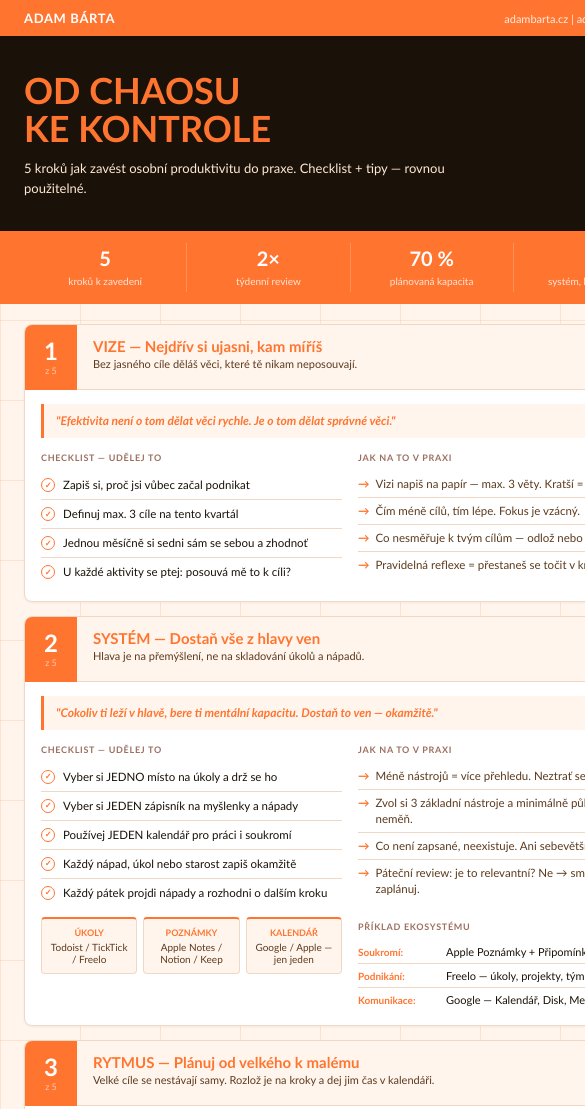
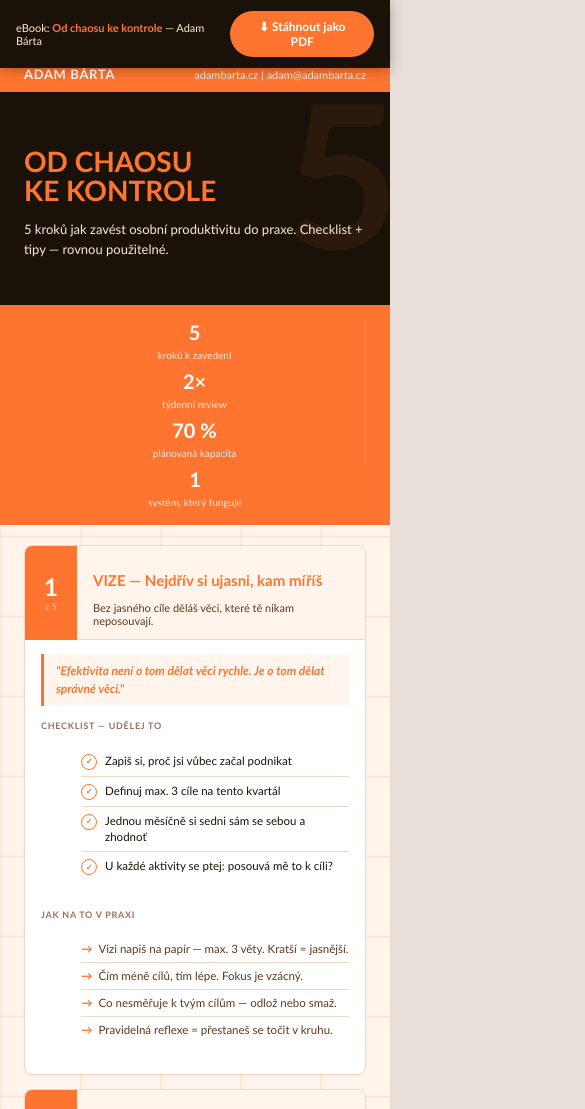
Before and after one commit to adambartacz/ebook-produktivita, a plain HTML site: page index.html in a window 390 px wide. Shown: the top 1109 px of the page, 585 px wide, since content can reach past the window. Drawn offline with Linux system fonts and the light colour scheme.

Commit message:
Add files via upload

```diff
--- a/index.html
+++ b/index.html
@@ -5,9 +5,56 @@
 <meta name="viewport" content="width=device-width, initial-scale=1.0">
 <title>Od chaosu ke kontrole — Adam Bárta</title>
 <style>
+/* ===== PRINT BUTTON BAR ===== */
+.print-bar {
+  position: fixed;
+  top: 0; left: 0; right: 0;
+  background: #1a1208;
+  padding: 12px 24px;
+  display: flex;
+  align-items: center;
+  justify-content: space-between;
+  z-index: 9999;
+  box-shadow: 0 2px 12px rgba(0,0,0,0.3);
+}
+.print-bar p { color: #ffe8d4; font-size: 13px; font-family: 'Trebuchet MS', sans-serif; }
+.print-bar p span { color: #ff7530; font-weight: 700; }
+.print-btn {
+  background: #ff7530;
+  color: white;
+  border: none;
+  padding: 10px 24px;
+  border-radius: 100px;
+  font-size: 14px;
+  font-weight: 700;
+  font-family: 'Trebuchet MS', sans-serif;
+  cursor: pointer;
+  display: flex;
+  align-items: center;
+  gap: 8px;
+  transition: background 0.2s;
+}
+.print-btn:hover { background: #e55a18; }
+
+/* ===== DOCUMENT WRAPPER ===== */
+body {
+  margin: 0;
+  padding: 60px 0 40px;
+  background: #e8e0d8;
+  font-family: 'Trebuchet MS', 'Helvetica Neue', Arial, sans-serif;
+  box-sizing: border-box;
+}
+
+.doc-wrapper {
+  max-width: 700px;
+  width: 100%;
+  margin: 0 auto;
+  box-shadow: 0 4px 40px rgba(0,0,0,0.2);
+}
+
+/* ===== INFOGRAFIKA ===== */
 :root {
   --orange: #ff7530;
-  --orange-dark: #e55a18;
   --orange-light: #ffe8d4;
   --orange-pale: #fff5ed;
   --dark: #1a1208;
@@ -17,18 +64,13 @@
   --white: #ffffff;
 }
 
-* { margin: 0; padding: 0; box-sizing: border-box; }
-
-body {
-  font-family: 'Trebuchet MS', 'Helvetica Neue', Arial, sans-serif;
+.doc {
   background-color: var(--orange-pale);
   background-image:
     linear-gradient(rgba(255,169,113,0.25) 1px, transparent 1px),
     linear-gradient(90deg, rgba(255,169,113,0.25) 1px, transparent 1px);
   background-size: 80px 80px;
   color: var(--dark);
-  width: 700px;
-  margin: 0 auto;
 }
 
 .top-bar {
@@ -50,139 +92,66 @@ body {
 .hero::before {
   content: '5';
   position: absolute;
-  right: -10px;
-  top: -20px;
-  font-size: 200px;
-  font-weight: 800;
+  right: -10px; top: -20px;
+  font-size: 200px; font-weight: 800;
   color: rgba(255,117,48,0.08);
   line-height: 1;
 }
 .hero h1 {
-  font-size: 36px;
-  font-weight: 800;
-  color: var(--orange);
-  line-height: 1.05;
-  margin-bottom: 10px;
-  position: relative;
+  font-size: 36px; font-weight: 800;
+  color: var(--orange); line-height: 1.05;
+  margin-bottom: 10px; position: relative;
 }
-.hero p {
-  font-size: 13px;
-  color: var(--orange-light);
-  line-height: 1.6;
-  max-width: 440px;
-  position: relative;
-}
+.hero p { font-size: 13px; color: var(--orange-light); line-height: 1.6; max-width: 440px; position: relative; }
 
-.stats {
-  background: var(--orange);
-  display: flex;
-  padding: 12px 24px;
-}
-.stat {
-  flex: 1;
-  text-align: center;
-  color: white;
-  border-right: 1px solid rgba(255,255,255,0.2);
-  padding: 4px 0;
-}
+.stats { background: var(--orange); display: flex; padding: 12px 24px; }
+.stat { flex: 1; text-align: center; color: white; border-right: 1px solid rgba(255,255,255,0.2); padding: 4px 0; }
 .stat:last-child { border-right: none; }
 .stat .n { font-size: 20px; font-weight: 800; display: block; line-height: 1.1; }
 .stat .l { font-size: 10px; opacity: 0.8; }
 
 .steps { padding: 20px 24px; display: flex; flex-direction: column; gap: 14px; }
 
-.step {
-  background: white;
-  border-radius: 8px;
-  overflow: hidden;
-  border: 1px solid var(--border);
-  box-shadow: 0 1px 3px rgba(26,18,8,0.05);
-}
-
+.step { background: white; border-radius: 8px; overflow: hidden; border: 1px solid var(--border); box-shadow: 0 1px 3px rgba(26,18,8,0.05); }
 .step-header { display: flex; align-items: stretch; }
-
 .step-num {
-  background: var(--orange);
-  width: 52px;
-  display: flex;
-  flex-direction: column;
-  align-items: center;
-  justify-content: center;
-  flex-shrink: 0;
-  padding: 14px 0;
+  background: var(--orange); width: 52px;
+  display: flex; flex-direction: column; align-items: center; justify-content: center;
+  flex-shrink: 0; padding: 14px 0;
 }
 .step-num .n { font-size: 24px; font-weight: 800; color: white; line-height: 1; }
 .step-num .o { font-size: 9px; color: rgba(255,255,255,0.6); margin-top: 2px; }
-
-.step-title {
-  background: var(--orange-pale);
-  border-bottom: 1px solid var(--border);
-  padding: 12px 16px;
-  flex: 1;
-}
+.step-title { background: var(--orange-pale); border-bottom: 1px solid var(--border); padding: 12px 16px; flex: 1; }
 .step-title h2 { font-size: 15px; font-weight: 800; color: var(--orange); line-height: 1.2; }
 .step-title .sub { font-size: 11px; color: var(--mid); margin-top: 2px; }
-
 .step-body { padding: 14px 16px; }
 
 .quote {
-  font-style: italic;
-  font-size: 12px;
-  color: var(--orange);
-  font-weight: 600;
-  border-left: 3px solid var(--orange);
-  padding: 8px 0 8px 12px;
-  margin-bottom: 14px;
-  background: var(--orange-pale);
-  border-radius: 0 4px 4px 0;
-  line-height: 1.5;
+  font-style: italic; font-size: 12px; color: var(--orange); font-weight: 600;
+  border-left: 3px solid var(--orange); padding: 8px 0 8px 12px;
+  margin-bottom: 14px; background: var(--orange-pale);
+  border-radius: 0 4px 4px 0; line-height: 1.5;
 }
-
 .two-col { display: grid; grid-template-columns: 1fr 1fr; gap: 16px; }
-
-.sl {
-  font-size: 9px;
-  font-weight: 700;
-  text-transform: uppercase;
-  letter-spacing: 0.08em;
-  color: var(--muted);
-  margin-bottom: 8px;
-}
+.sl { font-size: 9px; font-weight: 700; text-transform: uppercase; letter-spacing: 0.08em; color: var(--muted); margin-bottom: 8px; }
 
 ul.checklist { list-style: none; }
 ul.checklist li {
-  display: flex;
-  align-items: flex-start;
-  gap: 8px;
-  padding: 6px 0;
-  border-bottom: 1px solid var(--border);
-  font-size: 11.5px;
-  color: var(--dark);
-  line-height: 1.4;
+  display: flex; align-items: flex-start; gap: 8px;
+  padding: 6px 0; border-bottom: 1px solid var(--border);
+  font-size: 11.5px; color: var(--dark); line-height: 1.4;
 }
 ul.checklist li:last-child { border-bottom: none; }
-.chk {
-  width: 14px; height: 14px;
-  border: 1.5px solid var(--orange);
-  border-radius: 50%; flex-shrink: 0; margin-top: 1px;
-  display: flex; align-items: center; justify-content: center;
-}
+.chk { width: 14px; height: 14px; border: 1.5px solid var(--orange); border-radius: 50%; flex-shrink: 0; margin-top: 1px; display: flex; align-items: center; justify-content: center; }
 .chk::after { content: '✓'; font-size: 8px; color: var(--orange); font-weight: 800; }
 
 ul.tips { list-style: none; }
-ul.tips li {
-  display: flex; gap: 6px; padding: 5px 0;
-  font-size: 11.5px; color: var(--mid); line-height: 1.4;
-  border-bottom: 1px solid var(--border);
-}
+ul.tips li { display: flex; gap: 6px; padding: 5px 0; font-size: 11.5px; color: var(--mid); line-height: 1.4; border-bottom: 1px solid var(--border); }
 ul.tips li:last-child { border-bottom: none; }
 ul.tips li::before { content: '→'; color: var(--orange); font-weight: 700; flex-shrink: 0; }
 
 .pillars { display: grid; grid-template-columns: 1fr 1fr 1fr; gap: 6px; margin: 10px 0; }
-.pillar {
-  background: var(--orange-pale); border: 1px solid var(--border);
-  border-top: 2.5px solid var(--orange); border-radius: 4px; padding: 8px 6px; text-align: center;
-}
+.pillar { background: var(--orange-pale); border: 1px solid var(--border); border-top: 2.5px solid var(--orange); border-radius: 4px; padding: 8px 6px; text-align: center; }
 .pillar .pt { font-size: 9px; font-weight: 700; color: var(--orange); margin-bottom: 3px; }
 .pillar .pi { font-size: 10px; color: var(--mid); }
 
@@ -199,11 +168,7 @@ ul.tips li::before { content: '→'; color: var(--orange); font-weight: 700; fle
 
 .principle { display: flex; gap: 10px; padding: 10px 0; border-bottom: 1px solid var(--border); }
 .principle:last-child { border-bottom: none; }
-.pn {
-  background: var(--orange); color: white; font-weight: 800; font-size: 11px;
-  width: 22px; height: 22px; border-radius: 50%;
-  display: flex; align-items: center; justify-content: center; flex-shrink: 0; margin-top: 1px;
-}
+.pn { background: var(--orange); color: white; font-weight: 800; font-size: 11px; width: 22px; height: 22px; border-radius: 50%; display: flex; align-items: center; justify-content: center; flex-shrink: 0; margin-top: 1px; }
 .pt3 { font-size: 11.5px; font-weight: 700; color: var(--dark); }
 .pd { font-size: 11px; color: var(--mid); margin-top: 2px; line-height: 1.4; }
 
@@ -229,9 +194,44 @@ ul.tips li::before { content: '→'; color: var(--orange); font-weight: 700; fle
 
 .qbar { background: var(--dark); color: var(--orange); text-align: center; padding: 14px 24px; font-size: 12px; font-style: italic; font-weight: 600; line-height: 1.6; }
 .bottom { background: var(--orange); color: white; text-align: center; padding: 10px 24px; font-size: 11px; }
+
+/* ===== PRINT STYLES ===== */
+@media print {
+  .print-bar { display: none !important; }
+  body { padding: 0; background: none; }
+  .doc-wrapper { box-shadow: none; }
+  @page { margin: 0; size: 700px auto; }
+}
+
+@media (max-width: 720px) {
+  body { padding: 56px 0 0; }
+  .print-bar { padding: 10px 16px; }
+  .print-bar p { font-size: 11px; }
+  .print-btn { padding: 8px 16px; font-size: 12px; }
+  .two-col { grid-template-columns: 1fr; gap: 12px; }
+  .review-grid { grid-template-columns: 1fr; }
+  .action-grid { grid-template-columns: 1fr; }
+  .reset-grid { grid-template-columns: 1fr; }
+  .pillars { grid-template-columns: 1fr 1fr 1fr; }
+  .hero h1 { font-size: 28px; }
+  .stats { flex-wrap: wrap; }
+  .stat { min-width: 50%; }
+}
 </style>
 </head>
 <body>
+
+<!-- PRINT BAR -->
+<div class="print-bar">
+  <p>eBook: <span>Od chaosu ke kontrole</span> — Adam Bárta</p>
+  <button class="print-btn" onclick="window.print()">
+    ⬇ Stáhnout jako PDF
+  </button>
+</div>
+
+<!-- DOCUMENT -->
+<div class="doc-wrapper">
+<div class="doc">
 
 <div class="top-bar">
   <span class="brand">ADAM BÁRTA</span>
@@ -252,7 +252,6 @@ ul.tips li::before { content: '→'; color: var(--orange); font-weight: 700; fle
 
 <div class="steps">
 
-  <!-- 1 -->
   <div class="step">
     <div class="step-header">
       <div class="step-num"><span class="n">1</span><span class="o">z 5</span></div>
@@ -286,7 +285,6 @@ ul.tips li::before { content: '→'; color: var(--orange); font-weight: 700; fle
     </div>
   </div>
 
-  <!-- 2 -->
   <div class="step">
     <div class="step-header">
       <div class="step-num"><span class="n">2</span><span class="o">z 5</span></div>
@@ -319,7 +317,7 @@ ul.tips li::before { content: '→'; color: var(--orange); font-weight: 700; fle
             <li>Méně nástrojů = více přehledu. Neztrať se ve výběru.</li>
             <li>Zvol si 3 základní nástroje a minimálně půl roku je neměň.</li>
             <li>Co není zapsané, neexistuje. Ani sebevětší záměr.</li>
-            <li>Páteční review: je to relevantní? Ne → smaž. Ano → zaplánuj.</li>
+            <li>Páteční review: relevantní? Ne → smaž. Ano → zaplánuj.</li>
           </ul>
           <br>
           <div class="sl">Příklad ekosystému</div>
@@ -331,7 +329,6 @@ ul.tips li::before { content: '→'; color: var(--orange); font-weight: 700; fle
     </div>
   </div>
 
-  <!-- 3 -->
   <div class="step">
     <div class="step-header">
       <div class="step-num"><span class="n">3</span><span class="o">z 5</span></div>
@@ -372,7 +369,6 @@ ul.tips li::before { content: '→'; color: var(--orange); font-weight: 700; fle
     </div>
   </div>
 
-  <!-- 4 -->
   <div class="step">
     <div class="step-header">
       <div class="step-num"><span class="n">4</span><span class="o">z 5</span></div>
@@ -385,36 +381,23 @@ ul.tips li::before { content: '→'; color: var(--orange); font-weight: 700; fle
       <div class="quote">"Produktivita není o pracování více hodin. Je o práci ve správný čas s plnou energií."</div>
       <div class="principle">
         <div class="pn">1</div>
-        <div>
-          <div class="pt3">ENERGIE JE NA PRVNÍM MÍSTĚ</div>
-          <div class="pd">Naplánuj si spánek, pohyb, jídlo a čas s rodinou jako nejdůležitější aktivity — ne jako zbytky dne. Pokud musíš škrtat, je něco špatně v systému.</div>
-        </div>
+        <div><div class="pt3">ENERGIE JE NA PRVNÍM MÍSTĚ</div><div class="pd">Naplánuj si spánek, pohyb, jídlo a čas s rodinou jako nejdůležitější aktivity — ne jako zbytky dne. Pokud musíš škrtat, je něco špatně v systému.</div></div>
       </div>
       <div class="principle">
         <div class="pn">2</div>
-        <div>
-          <div class="pt3">DELEGUJ NEBO AUTOMATIZUJ</div>
-          <div class="pd">Před každým úkolem se zeptej: musím to dělat právě já? Pokud ne — deleguj. Dělá se to opakovaně? Automatizuj a uvolni si kapacitu.</div>
-        </div>
+        <div><div class="pt3">DELEGUJ NEBO AUTOMATIZUJ</div><div class="pd">Před každým úkolem se zeptej: musím to dělat právě já? Pokud ne — deleguj. Dělá se to opakovaně? Automatizuj a uvolni si kapacitu.</div></div>
       </div>
       <div class="principle">
         <div class="pn">3</div>
-        <div>
-          <div class="pt3">CHRAŇ SI ČAS NA HLUBOKOU PRÁCI</div>
-          <div class="pd">Nejdůležitější úkoly dělej dopoledne 9–12, kdy máš nejvíce energie. Zapni režim nerušit — žádné notifikace, zprávy ani volání. Přerušení stojí 15 minut soustředění.</div>
-        </div>
+        <div><div class="pt3">CHRAŇ SI ČAS NA HLUBOKOU PRÁCI</div><div class="pd">Nejdůležitější úkoly dělej dopoledne 9–12, kdy máš nejvíce energie. Zapni režim nerušit — žádné notifikace, zprávy ani volání. Přerušení stojí 15 minut soustředění.</div></div>
       </div>
       <div class="principle">
         <div class="pn">4</div>
-        <div>
-          <div class="pt3">CO JE V KALENDÁŘI, TO SE STANE</div>
-          <div class="pd">Každý projekt a každá důležitá aktivita musí mít časové okno v kalendáři. Plánuj kapacitu na 70–80 % — zbytek je pro nečekané věci a živý život.</div>
-        </div>
+        <div><div class="pt3">CO JE V KALENDÁŘI, TO SE STANE</div><div class="pd">Každý projekt a každá důležitá aktivita musí mít časové okno v kalendáři. Plánuj kapacitu na 70–80 % — zbytek je pro nečekané věci a živý život.</div></div>
       </div>
     </div>
   </div>
 
-  <!-- 5 -->
   <div class="step">
     <div class="step-header">
       <div class="step-num"><span class="n">5</span><span class="o">z 5</span></div>
@@ -450,31 +433,17 @@ ul.tips li::before { content: '→'; color: var(--orange); font-weight: 700; fle
 
 </div>
 
-<!-- ACTION -->
 <div class="action">
   <h2>PRVNÍ KROK — Začni dnes večer</h2>
   <div class="sq">"Nepotřebuješ dokonalý systém. Potřebuješ začít."</div>
   <div class="action-grid">
-    <div class="action-step">
-      <div class="an">1</div>
-      <div><div class="at">Braindump</div><div class="ad">Zapiš absolutně vše co ti leží v hlavě. Úkoly, starosti, nápady. Bez cenzury.</div></div>
-    </div>
-    <div class="action-step">
-      <div class="an">2</div>
-      <div><div class="at">Vyber nástroje</div><div class="ad">Rozhodni se: 1 úkolovník, 1 zápisník, 1 kalendář. Nic víc.</div></div>
-    </div>
-    <div class="action-step">
-      <div class="an">3</div>
-      <div><div class="at">Vyber 3 priority</div><div class="ad">Z celého seznamu vyber 3 nejdůležitější věci na zítřek. Jen tři.</div></div>
-    </div>
-    <div class="action-step">
-      <div class="an">4</div>
-      <div><div class="at">Dej je do kalendáře</div><div class="ad">Zablokuj si na ně konkrétní čas. Co je v kalendáři, to se stane.</div></div>
-    </div>
+    <div class="action-step"><div class="an">1</div><div><div class="at">Braindump</div><div class="ad">Zapiš absolutně vše co ti leží v hlavě. Úkoly, starosti, nápady. Bez cenzury.</div></div></div>
+    <div class="action-step"><div class="an">2</div><div><div class="at">Vyber nástroje</div><div class="ad">Rozhodni se: 1 úkolovník, 1 zápisník, 1 kalendář. Nic víc.</div></div></div>
+    <div class="action-step"><div class="an">3</div><div><div class="at">Vyber 3 priority</div><div class="ad">Z celého seznamu vyber 3 nejdůležitější věci na zítřek. Jen tři.</div></div></div>
+    <div class="action-step"><div class="an">4</div><div><div class="at">Dej je do kalendáře</div><div class="ad">Zablokuj si na ně konkrétní čas. Co je v kalendáři, to se stane.</div></div></div>
   </div>
 </div>
 
-<!-- RESET -->
 <div class="reset">
   <h3>KDY SE SYSTÉM ROZPADNE — Reset protokol</h3>
   <p>Nemoc, dovolená, krize v podnikání — to je normální. Klíčové je vědět, jak se vrátit. Neobviňuj se — vrať se k systému.</p>
@@ -496,5 +465,8 @@ ul.tips li::before { content: '→'; color: var(--orange); font-weight: 700; fle
   Webinář: Přestaň hasit požáry. Začni řídit svůj čas. &nbsp;|&nbsp; adambarta.cz &nbsp;|&nbsp; Komunita zdarma: Digital Mastermind
 </div>
 
+</div>
+</div>
+
 </body>
 </html>
```
